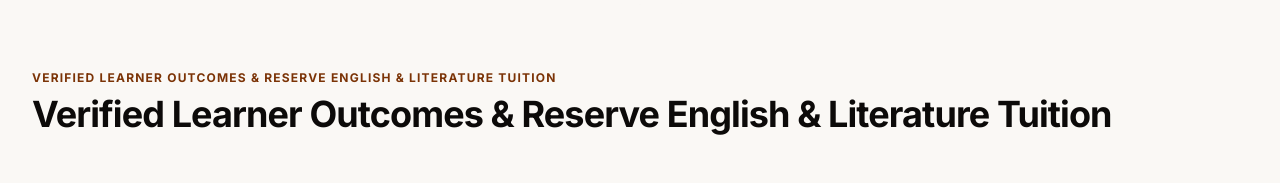
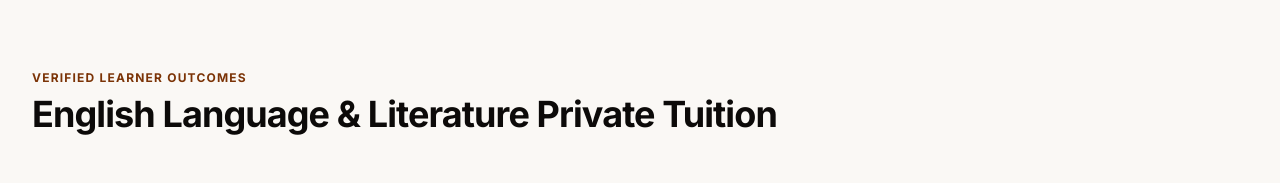
Before and after one commit to jwawerukinyua-cell/brigidbwari, a React (Vite) app: page / in a window 1280 px wide. Shown: the part 769-952 px from the top of the page. Built offline with nearby package versions, Linux system fonts and the light colour scheme; a web font is replaced by a local one.

Commit message:
Fix typography hierarchy and remove redundant section header duplication

```diff
--- a/src/App.tsx
+++ b/src/App.tsx
@@ -171,13 +171,12 @@ export default function App() {
 
         {/* VERIFIED OUTCOMES REVIEWS MATRIX */}
         <section id="profile" className="scroll-mt-20">
-          {/* Section Header matching H2 visual typography hierarchy */}
           <div className="mb-8 text-center sm:text-left">
             <span className="text-xs font-sans tracking-widest text-amber-900 uppercase block mb-2 font-bold">
-              Verified Learner Outcomes & Reserve English & Literature Tuition
+              Verified Learner Outcomes
             </span>
             <h2 className="text-3xl md:text-4xl font-sans font-extrabold text-stone-950 tracking-tight">
-              Verified Learner Outcomes & Reserve English & Literature Tuition
+              English Language & Literature Private Tuition
             </h2>
           </div>
           <Testimonials />
@@ -319,7 +318,7 @@ export default function App() {
         onClose={() => setIsTeacherPortalOpen(false)}
       />
 
-      (Parent Portal Modal)
+      {/* PARENT PORTAL MODAL */}
       <ParentPortalModal
         isOpen={isParentPortalOpen}
         onClose={() => setIsParentPortalOpen(false)}
```
